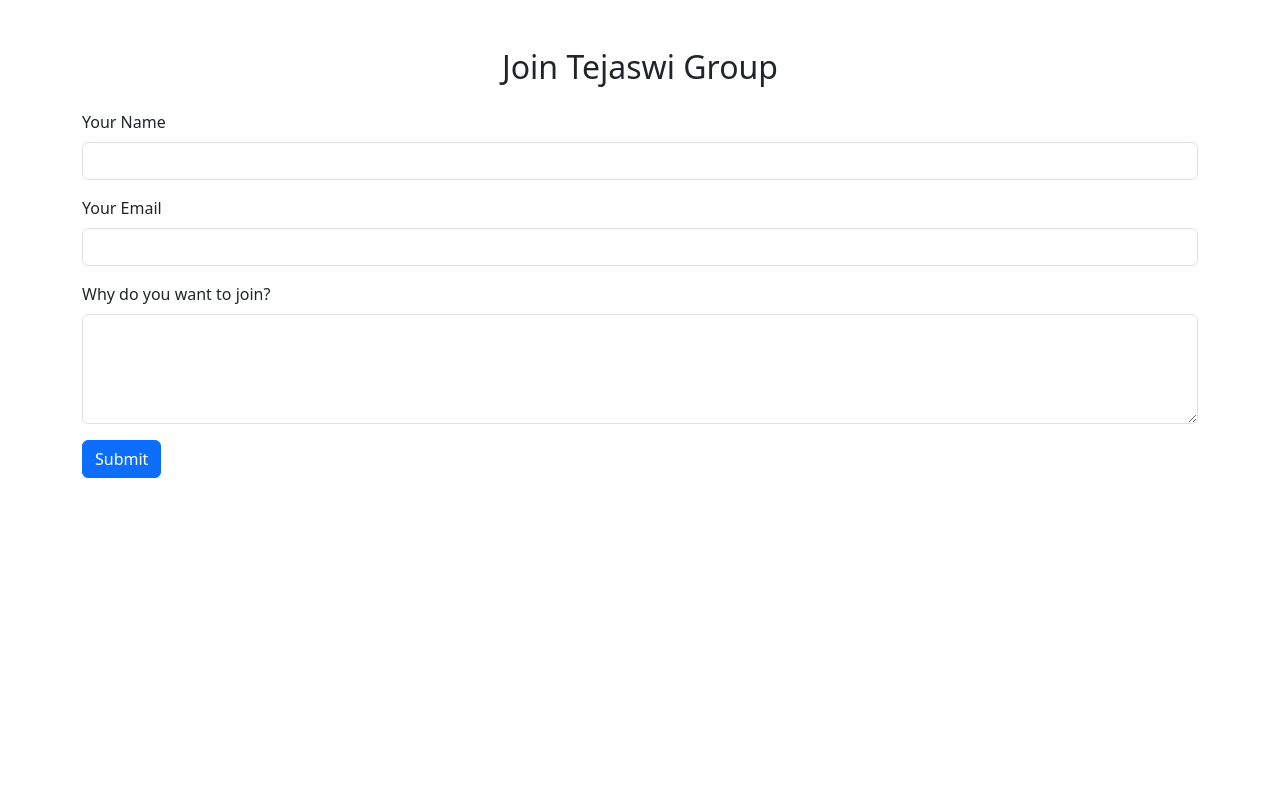
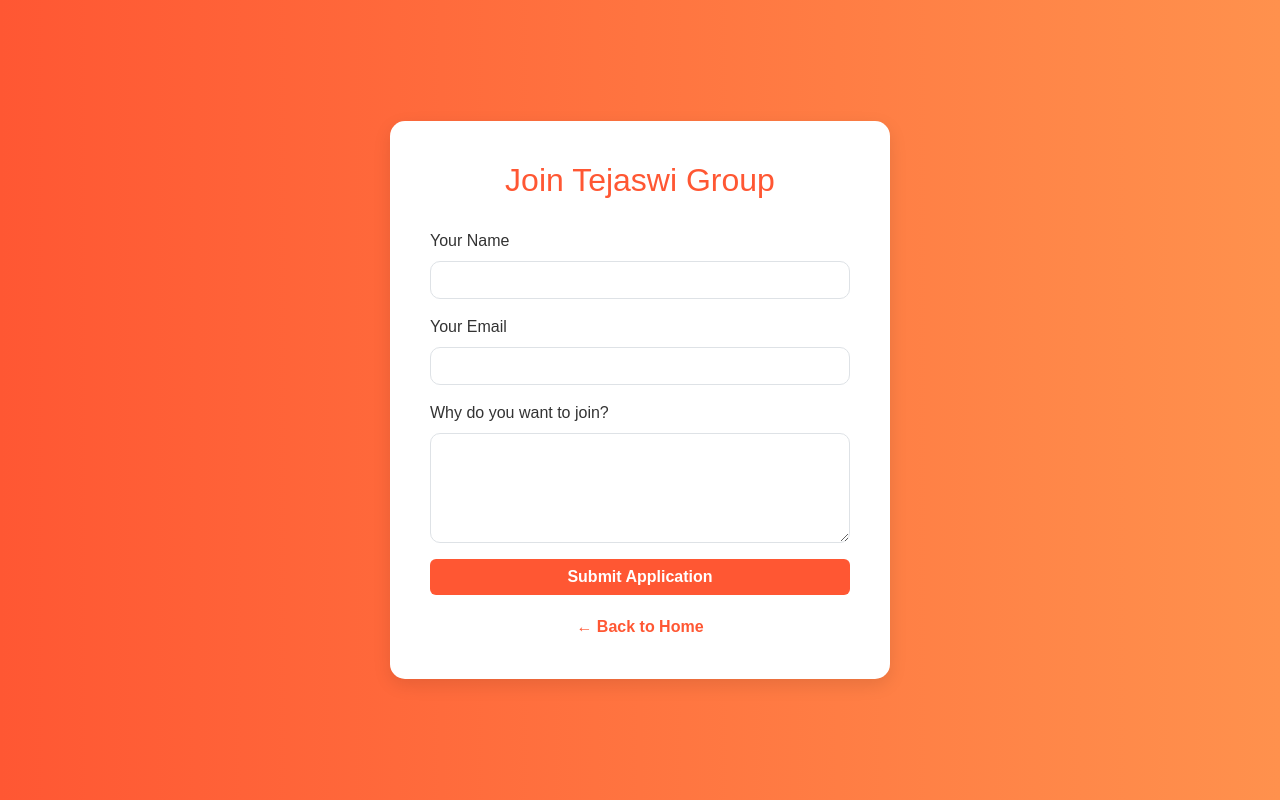
Before and after one commit to abhinav-973/tejaswi-website, a plain HTML site: page join.html in a window 1280 px wide. Drawn offline with nearby package versions, Linux system fonts and the light colour scheme.

Commit message:
added css

```diff
--- a/join.html
+++ b/join.html
@@ -4,14 +4,73 @@
   <meta charset="UTF-8" />
   <meta name="viewport" content="width=device-width, initial-scale=1.0"/>
   <title>Join Tejaswi Group</title>
-  <link
-    rel="stylesheet"
-    href="https://cdn.jsdelivr.net/npm/bootstrap@5.3.0/dist/css/bootstrap.min.css"
-  />
+  <link rel="stylesheet"href="https://cdn.jsdelivr.net/npm/bootstrap@5.3.0/dist/css/bootstrap.min.css" />
+  <style>
+    body {
+      font-family: 'Poppins', sans-serif;
+      background: linear-gradient(to right, #ff5733, #ff914d);
+      color: #333;
+      min-height: 100vh;
+      display: flex;
+      align-items: center;
+      justify-content: center;
+      padding: 30px 15px;
+    }
+
+    .form-container {
+      background: white;
+      padding: 40px;
+      border-radius: 15px;
+      box-shadow: 0 6px 18px rgba(0, 0, 0, 0.1);
+      max-width: 500px;
+      width: 100%;
+    }
+
+    h2 {
+      text-align: center;
+      margin-bottom: 30px;
+      color: #ff5733;
+    }
+
+    .form-label {
+      font-weight: 500;
+    }
+
+    .btn-primary {
+      background: #ff5733;
+      border: none;
+      font-weight: bold;
+    }
+
+    .btn-primary:hover {
+      background: #ff914d;
+    }
+
+    input, textarea {
+      border-radius: 10px !important;
+    }
+
+    .back-link {
+      text-align: center;
+      margin-top: 20px;
+      display: block;
+    }
+
+    .back-link a {
+      color: #ff5733;
+      text-decoration: none;
+      font-weight: bold;
+    }
+
+    .back-link a:hover {
+      text-decoration: underline;
+    }
+  </style>
 </head>
 <body>
-  <div class="container my-5">
-    <h2 class="text-center mb-4">Join Tejaswi Group</h2>
+
+  <div class="form-container">
+    <h2>Join Tejaswi Group</h2>
     <form action="https://formspree.io/f/mblgzeka" method="POST">
       <div class="mb-3">
         <label class="form-label">Your Name</label>
@@ -25,8 +84,11 @@
         <label class="form-label">Why do you want to join?</label>
         <textarea class="form-control" name="message" rows="4" required></textarea>
       </div>
-      <button type="submit" class="btn btn-primary">Submit</button>
+      <button type="submit" class="btn btn-primary w-100">Submit Application</button>
     </form>
+    <div class="back-link">
+      <a href="index.html">← Back to Home</a>
+    </div>
   </div>
 
   <script src="https://cdn.jsdelivr.net/npm/bootstrap@5.3.0/dist/js/bootstrap.bundle.min.js"></script>
```
